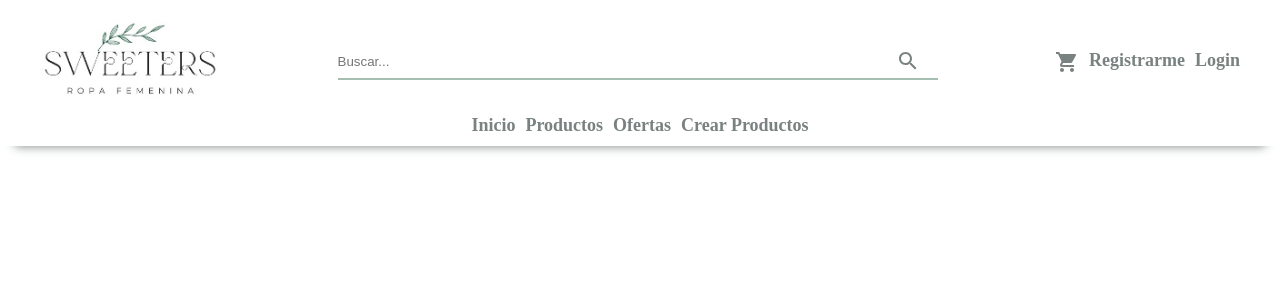
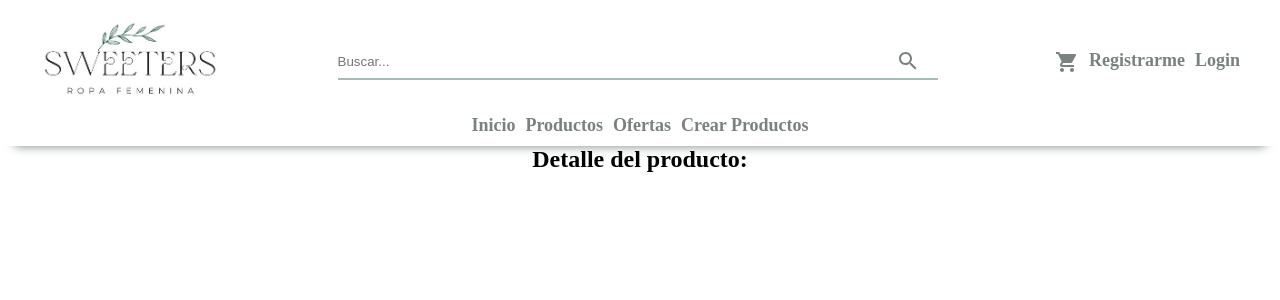
Before and after one commit to Emilix22/sweetersEcommerce, a React (Vite) app: page /products/detail/1 in a window 1280 px wide. Shown: the top 300 px of the page. Built offline with nearby package versions, Linux system fonts and the light colour scheme; no server answers.

Commit message:
agrego ProductDetail

```diff
--- a/src/components/app/App.jsx
+++ b/src/components/app/App.jsx
@@ -6,6 +6,7 @@ import Products from '../products/Products';
 import ProductsCreateForm from '../productsCreateForm/ProductsCreateForm';
 import Register from '../register/Register';
 import Login from '../login/Login';
+import ProductsDetail from '../productsDetail/ProductsDetail';
 
 
 function App() {
@@ -15,6 +16,9 @@ function App() {
       <Navbar />
 
       <Switch>
+        <Route exact path="/products/detail/:id">
+            <ProductsDetail />
+        </Route>
         <Route exact path="/">
             <Home />
         </Route>
@@ -30,6 +34,7 @@ function App() {
         <Route exact path="/users/login">
             <Login />
         </Route>
+
         {/* <Route component={NotFound} /> */}
       </Switch>
     </div>
--- a/src/components/navbar/Navbar.jsx
+++ b/src/components/navbar/Navbar.jsx
@@ -16,10 +16,10 @@ function Navbar() {
                         <img className="logo" src={logo} alt="logo"/>
                     </a>
                 </picture>
-                <form action="/products/search" method="POST">
+                <form action="http://localhost:3000/api/products/search" method="POST">
                     <div className="search-bar-container">
                         <input type="search-text" name="searchTxt" placeholder="Buscar..."/>
-                        <button className="search"><SearchIcon className='searchIcon' /></button>
+                       <button className="search"><SearchIcon className='searchIcon' /></button>
                     </div>
                 </form>
                 <div className="icons">
--- a/src/components/offers/Offers.jsx
+++ b/src/components/offers/Offers.jsx
@@ -9,7 +9,6 @@ function Offers() {
         fetch('http://localhost:3000/api/products')
         .then(res => res.json())
         .then(info => {
-            console.log(info)
             setProducts(info.data)
         })
     }, [])
--- a/src/components/productCard/ProductCard.jsx
+++ b/src/components/productCard/ProductCard.jsx
@@ -1,4 +1,5 @@
 import React from 'react'
+import {Link} from 'react-router-dom';
 import './productCard.css'
 import FavoriteBorderIcon from '@mui/icons-material/FavoriteBorder';
 import ShoppingCartIcon from '@mui/icons-material/ShoppingCart';
@@ -7,9 +8,9 @@ function ProductCard(props) {
     return (
 
         <article className="product-card" id="product-card">
-            <a href="#">
+            <Link to={`/products/detail/${props.id}`}>
                 <img src={`http://localhost:3000/img/products/${props.image}`} alt="foto"/>
-            </a>
+            </Link>
             <div className="description" id="description">
                 <span className="name">{props.name}</span>
                 <span className="price">$ {props.price}</span>
--- a/src/components/products/Products.jsx
+++ b/src/components/products/Products.jsx
@@ -9,7 +9,6 @@ function Products() {
         fetch('http://localhost:3000/api/products')
         .then(res => res.json())
         .then(info => {
-            console.log(info)
             setProducts(info.data)
         })
     }, [])
--- /dev/null
+++ b/src/components/productsDetail/ProductsDetail.jsx
@@ -0,0 +1,26 @@
+import React, {useState, useEffect} from 'react'
+import './ProductsDetail.css'
+import { useParams } from 'react-router-dom'
+
+function ProdutDetail() {
+
+    const [product, setProduct] = useState([]);
+    const {id} = useParams();
+
+    useEffect(() => {
+        fetch(`http://localhost:3000/api/products/detail/${id}`)
+        .then(res => res.json())
+        .then(info => {
+            setProduct(info.data)
+        })
+    }, [])
+
+    return (
+        <article>
+            <h1 className='titulo'>Detalle del producto: {product.name}</h1>
+
+        </article>
+    )
+}
+
+export default ProdutDetail
```
Also changed, not shown: src/components/productsDetail/ProductsDetail.css (added).
